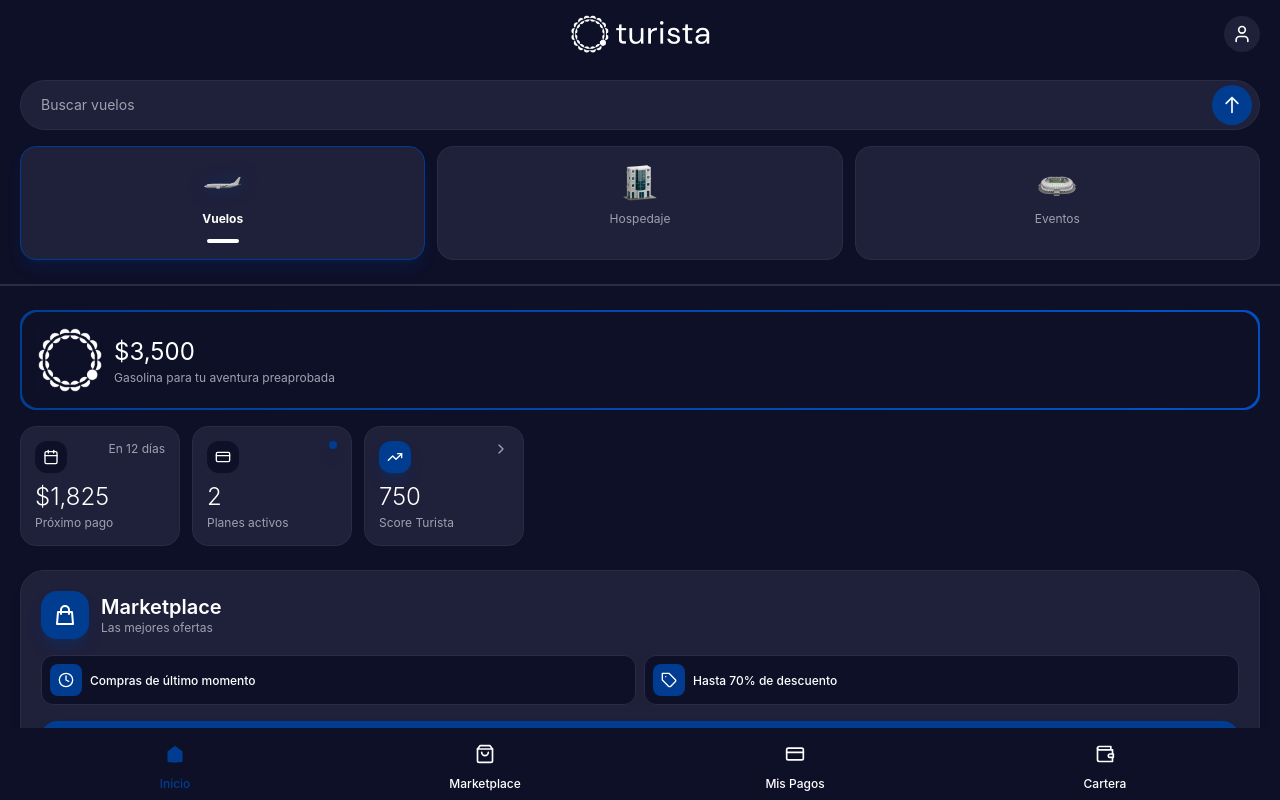
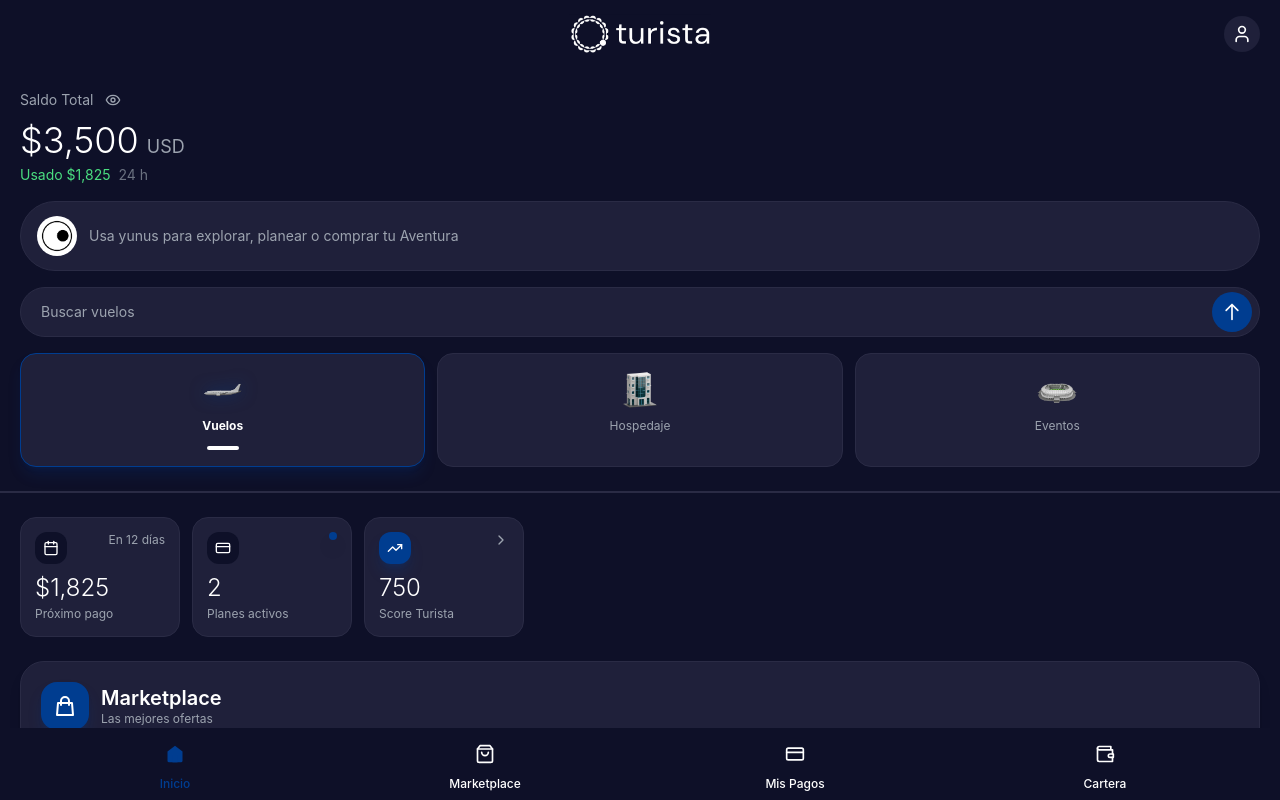
Before and after one commit to Rene-Nun/Pagox_proto_ux, a Next.js app: page / in a window 1280 px wide. Built offline with nearby package versions, Linux system fonts and the light colour scheme.

Commit message:
Actualizar HomeScreen.tsx

```diff
--- a/app/components/screens/HomeScreen.tsx
+++ b/app/components/screens/HomeScreen.tsx
@@ -1,7 +1,7 @@
 import { useState } from 'react'
 import MobileContainer from '../MobileContainer'
 import Header from '../Header'
-import { Calendar, CreditCard, Clock, Tag, ChevronRight, TrendingUp } from 'lucide-react'
+import { Calendar, CreditCard, Clock, Tag, ChevronRight, TrendingUp, Eye } from 'lucide-react'
 
 interface HomeScreenProps {
   onNavigate: (screen: string, tab?: string) => void
@@ -12,6 +12,7 @@
 
 export default function HomeScreen({ onNavigate, activeTab }: HomeScreenProps) {
   const [selectedTab, setSelectedTab] = useState<TabType>('flights')
+  const [showBalance, setShowBalance] = useState(true)
 
   const handleTabChange = (tab: TabType) => {
     setSelectedTab(tab)
@@ -67,8 +68,47 @@
       >
         <div className="bg-[#0e1028]">
 
+          {/* NUEVO: Saldo Total */}
+          <div className="px-5 pt-5 pb-4">
+            <div className="flex items-center gap-2 mb-2">
+              <h3 className="text-sm text-gray-400">Saldo Total</h3>
+              <button
+                onClick={() => setShowBalance(!showBalance)}
+                className="p-1 hover:bg-[#1f203a] rounded-full transition-colors"
+              >
+                <Eye className="w-4 h-4 text-gray-400" />
+              </button>
+            </div>
+            <div className="mb-1">
+              <span className="text-4xl font-light text-white">
+                {showBalance ? '$3,500' : '•••••'}
+              </span>
+              <span className="text-lg text-gray-400 ml-2">USD</span>
+            </div>
+            <div className="text-sm text-gray-400">
+              <span className="text-green-400">Usado $1,825</span>
+              <span className="text-gray-500 mx-2">24 h</span>
+            </div>
+          </div>
+
+          {/* NUEVO: Barra de Yunus AI */}
+          <div className="px-5 pb-4">
+            <button
+              className="w-full bg-[#1f203a] rounded-full px-4 py-3.5 border border-[#2a2b45] hover:border-[#003d90] transition-all flex items-center gap-3"
+            >
+              <img
+                src="/images/yunus.png"
+                alt="Yunus"
+                className="w-10 h-10 rounded-full object-cover flex-shrink-0"
+              />
+              <span className="text-gray-400 text-sm text-left flex-1 overflow-hidden whitespace-nowrap">
+                Usa yunus para explorar, planear o comprar tu Aventura
+              </span>
+            </button>
+          </div>
+
           {/* Search Bar - Botón azul */}
-          <div className="pt-3 pb-4 px-5">
+          <div className="px-5 pb-4">
             <div className="relative">
               <input
                 type="text"
@@ -181,25 +221,6 @@
 
           {/* Contenido */}
           <div className="space-y-4 px-5">
-            {/* Saldo disponible - EFECTO CYBERPUNK */}
-            <div className="gradient-animated relative p-[2px] rounded-2xl bg-gradient-to-r from-[#003d90] via-[#0051c7] to-[#003d90] bg-[length:200%_100%]">
-              <div className="bg-[#0e1028] rounded-2xl p-4">
-                <div className="flex items-center gap-3">
-                  <div className="flex-shrink-0">
-                    <img
-                      src="/images/TuristaVector.png"
-                      alt="Turista"
-                      className="w-16 h-16 object-contain"
-                    />
-                  </div>
-                  <div className="flex-1">
-                    <h2 className="text-2xl font-normal text-white mb-0.5">$3,500</h2>
-                    <p className="text-gray-400 text-xs leading-tight">Gasolina para tu aventura preaprobada</p>
-                  </div>
-                </div>
-              </div>
-            </div>
-
             {/* Stats Grid - SCROLL HORIZONTAL */}
             <div className="-mx-5">
               <div className="carousel-container overflow-x-auto pl-5" style={{ scrollbarWidth: 'none', msOverflowStyle: 'none', WebkitOverflowScrolling: 'touch' }}>
```
